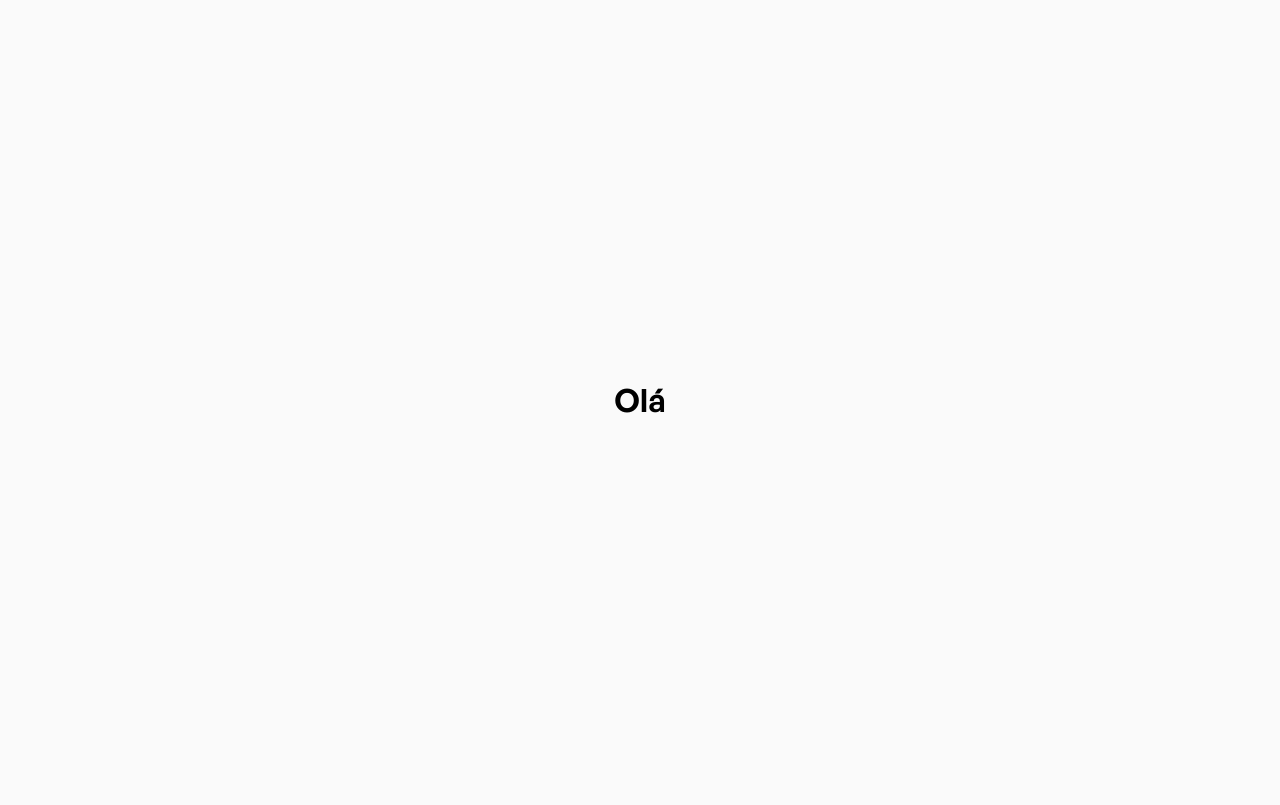
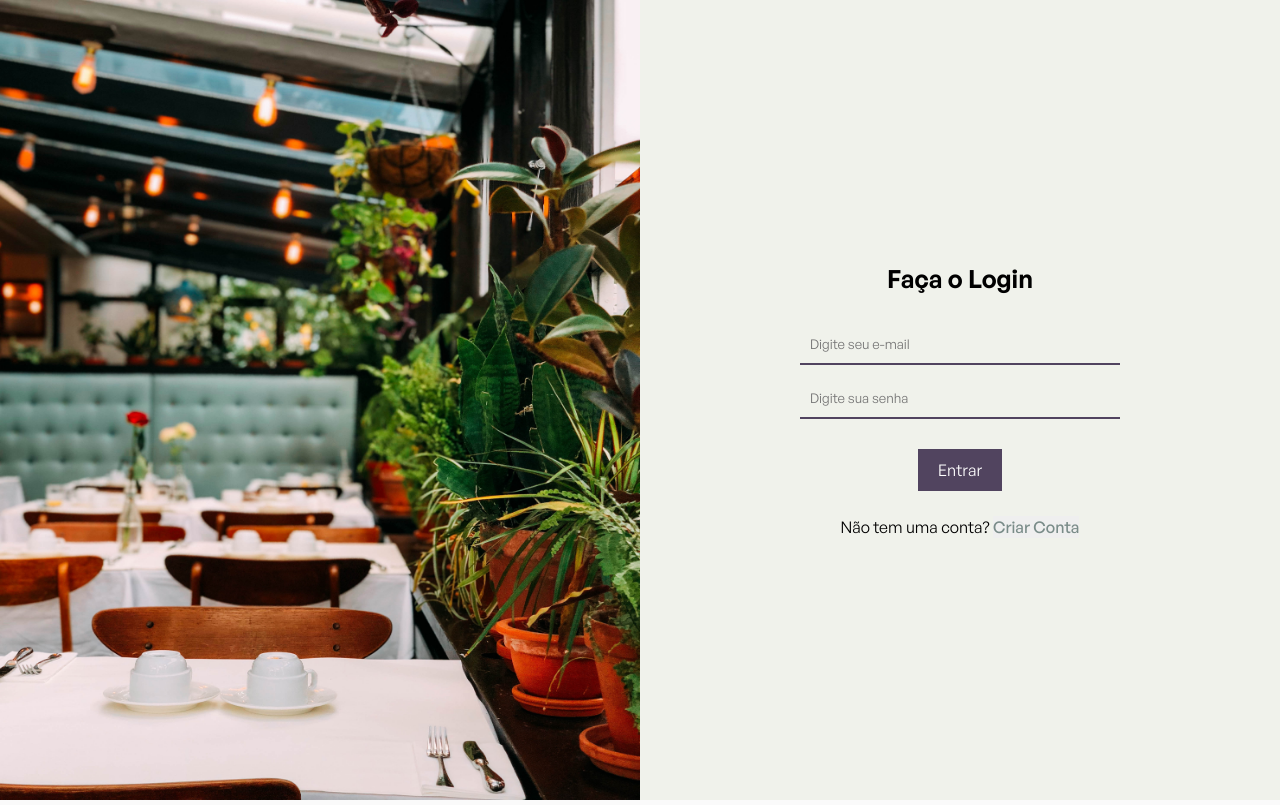
Before and after one commit to Erick-Verissim0/Menu_Tech, a React (Vite) app in the folder front/: page /login in a window 1280 px wide. Built offline with nearby package versions, Linux system fonts and the light colour scheme.

Commit message:
feat: add screen login/create user

```diff
--- a/front/src/components/LoginPage/index.tsx
+++ b/front/src/components/LoginPage/index.tsx
@@ -1,9 +1,46 @@
-import { Container } from "./styles";
+import React, { useState } from 'react';
+
+import {
+  LoginButton,
+  Fields,
+  Container,
+  ContainerFields,
+  Image,
+  ImageContainer,
+  Title,
+  CreateCountButton,
+  ChangeCollorButton,
+} from './styles';
+import loginPageImage from '../../assets/images/login-page.jpg';
 
 export function LoginPage() {
+  const [createCountMode, setCreateCountMode] = useState(false);
+  const [name, setName] = useState('');
+
+  const toggleCreateCount = () => {
+    setCreateCountMode(!createCountMode);
+  };
+
   return (
     <Container>
-      <h1>Olá</h1>
+      <ImageContainer>
+        <Image src={loginPageImage} alt="Minha Imagem" />
+      </ImageContainer>
+      <ContainerFields>
+        <Title>{createCountMode ? 'Crie uma Conta' : 'Faça o Login'}</Title>
+        {createCountMode && <Fields type="text" placeholder="Digite seu nome" value={name} onChange={(e) => setName(e.target.value)} />}
+
+        <Fields type="email" placeholder="Digite seu e-mail" />
+        <Fields type="password" placeholder="Digite sua senha" />
+        {createCountMode ? <LoginButton> Criar Conta </LoginButton> : <LoginButton>Entrar</LoginButton>}
+
+        <span>
+          {createCountMode ? 'Já possui conta? ' : 'Não tem uma conta? '}
+          <CreateCountButton onClick={toggleCreateCount}>
+            <ChangeCollorButton>{createCountMode ? 'Faça Login' : 'Criar Conta'}</ChangeCollorButton>
+          </CreateCountButton>
+        </span>
+      </ContainerFields>
     </Container>
-  )
+  );
 }
--- a/front/src/components/LoginPage/styles.ts
+++ b/front/src/components/LoginPage/styles.ts
@@ -1,12 +1,66 @@
 import styled from 'styled-components';
 
-export const Container = styled.header`
+export const Container = styled.div`
   display: flex;
+  height: 100vh;
+  background-color: #f0f2eb;
+`;
+
+export const ImageContainer = styled.div`
+  flex: 0 0 50%; /* A imagem ocupa 50% da largura da tela */
+  height: 100%;
+`;
+
+export const Image = styled.img`
+  width: 100%; /* Garante que a imagem ocupe toda a largura do container */
+  height: 100%; /* Mantém a proporção da imagem */
+`;
+
+export const ContainerFields = styled.div`
+  flex: 1;
+  display: flex;
+  flex-direction: column;
+  align-items: center;
   justify-content: center;
-  align-items: center;
-  height: 100vh;
+  padding: 20vh;
+  color: black;
+`;
 
-  h1 {
-    color: black;
-  }
+export const Title = styled.h1`
+  font-size: 25px;
+  margin-bottom: 30px;
 `;
+
+export const Fields = styled.input`
+  width: 100%;
+  padding: 10px;
+  margin-bottom: 15px;
+  border: none;
+  border-bottom: 2px solid #007bff;
+  border-color: #51445f;
+  background-color: transparent;
+  outline: none; /* Remove a borda ao focar */
+`;
+
+export const LoginButton = styled.button`
+  background-color: #51445f;
+  color: white;
+  border: none;
+  padding: 10px 20px;
+  margin-top: 15px;
+  margin-bottom: 25px;
+  cursor: pointer;
+`;
+
+export const ChangeCollorButton = styled.button`
+  color: #7a8c89;
+  border: none;
+  font-weight: 500;
+`;
+
+export const CreateCountButton = styled.button`
+  background-color: transparent;
+  color: #51445f;
+  border: none;
+  cursor: pointer;
+`;
```
Also changed, not shown: front/src/assets/images/login-page.jpg (added).
